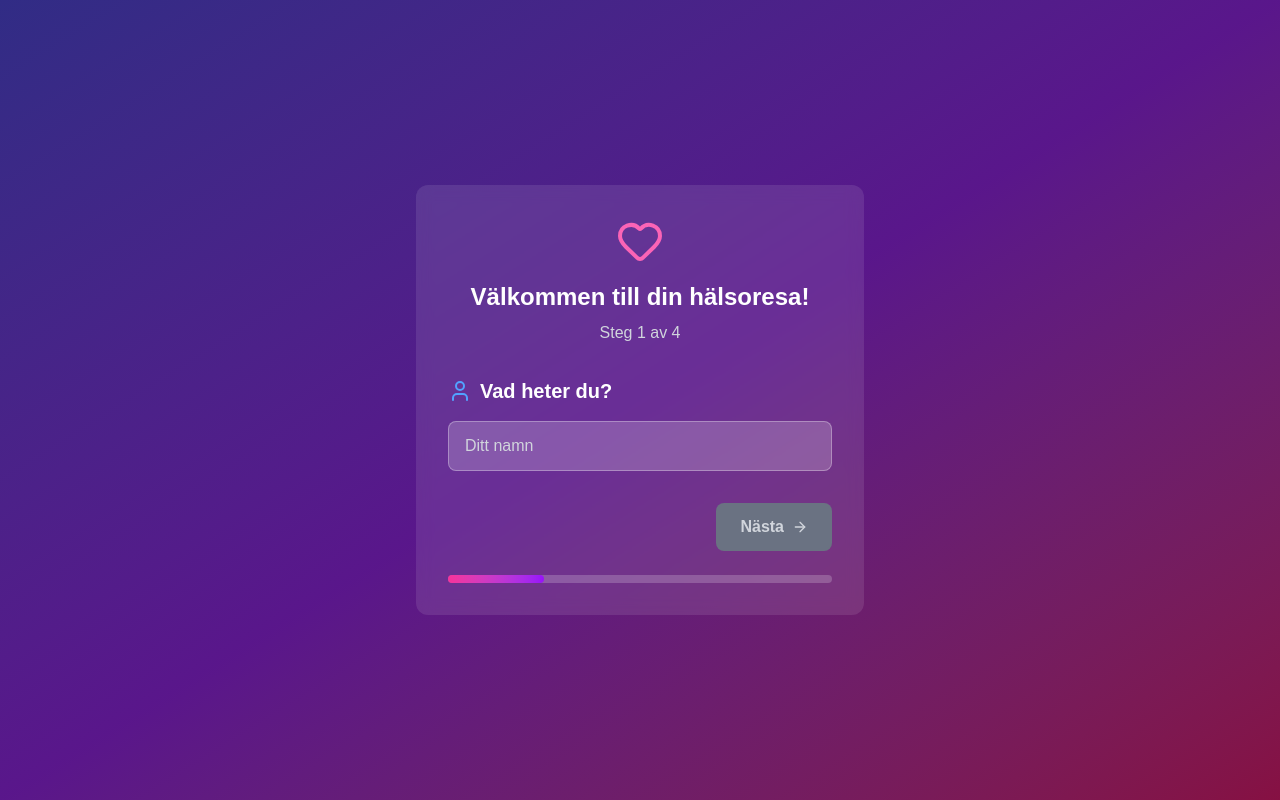
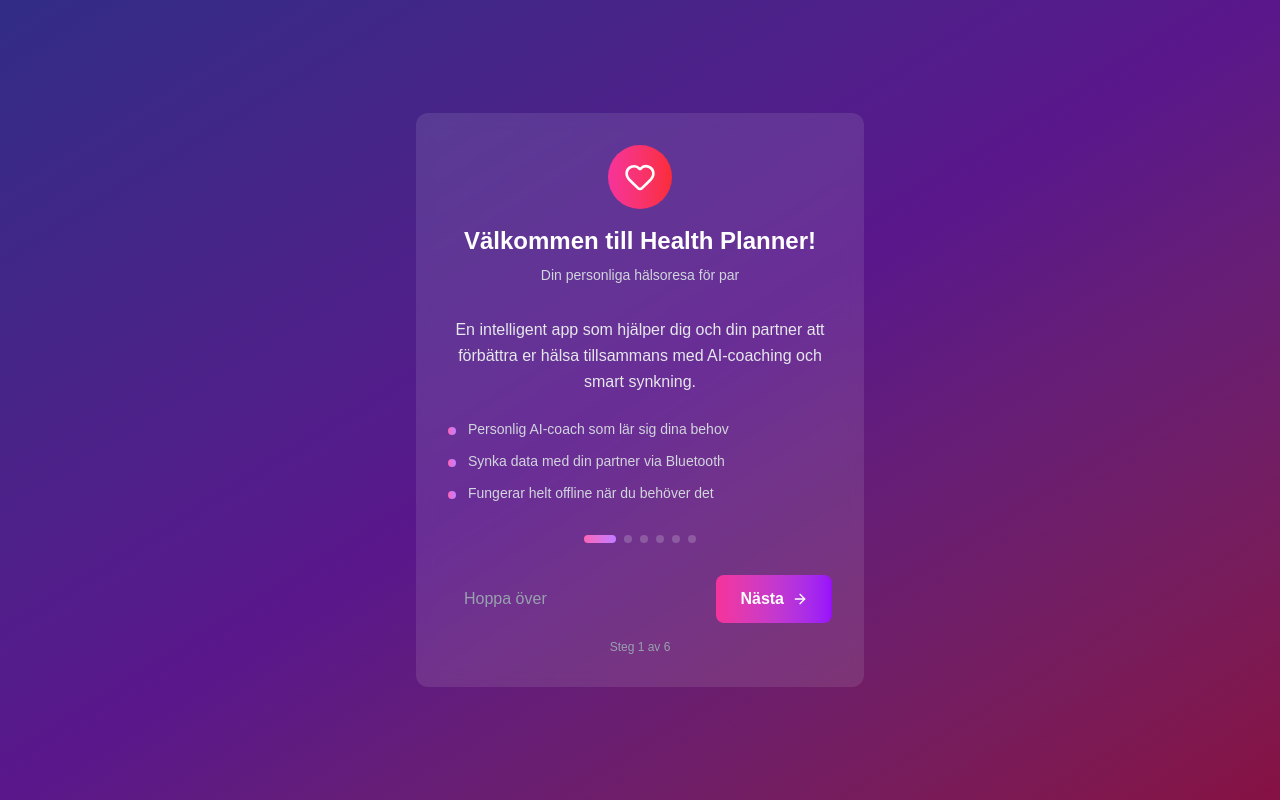
Before and after one commit to andreaskviby/health-planner, a Next.js app: page / in a window 1280 px wide. Built offline with nearby package versions, Linux system fonts and the light colour scheme.

Commit message:
Add comprehensive Laravel Forge deployment guide and Swedish onboarding tutorial
Co-authored-by: andreaskviby <1666004+andreaskviby@users.noreply.github.com>

```diff
--- a/src/app/page.tsx
+++ b/src/app/page.tsx
@@ -4,12 +4,14 @@ import { useState, useEffect } from 'react';
 import { Heart, Bluetooth } from 'lucide-react';
 import { useBluetooth } from '@/hooks/useBluetooth';
 import ProfileSetup from '@/components/ProfileSetup';
+import WelcomeTutorial from '@/components/WelcomeTutorial';
 import Dashboard from '@/components/Dashboard';
 import { storage } from '@/lib/storage';
-import { UserProfile } from '@/lib/types';
+import { UserProfile, AppSettings } from '@/lib/types';
 
 export default function Home() {
   const [currentUser, setCurrentUser] = useState<UserProfile | null>(null);
+  const [hasSeenTutorial, setHasSeenTutorial] = useState(false);
   const [isLoading, setIsLoading] = useState(true);
   const { bluetoothState, enterHuggingMode } = useBluetooth();
 
@@ -17,6 +19,14 @@ export default function Home() {
     async function loadUser() {
       try {
         await storage.init();
+
+        // Check if user has seen tutorial
+        const settings = await storage.get<AppSettings>('appSettings', 'tutorial');
+        if (settings?.hasSeenTutorial) {
+          setHasSeenTutorial(true);
+        }
+
+        // Load user profile
         const users = await storage.getAll<UserProfile>('userProfiles');
         if (users.length > 0) {
           setCurrentUser(users[0]);
@@ -30,6 +40,29 @@ export default function Home() {
     loadUser();
   }, []);
 
+  const handleTutorialComplete = async () => {
+    try {
+      // Mark tutorial as seen
+      await storage.store('appSettings', {
+        id: 'tutorial',
+        hasSeenTutorial: true
+      });
+      setHasSeenTutorial(true);
+    } catch (error) {
+      console.error('Error saving tutorial completion:', error);
+      // Still proceed if storage fails
+      setHasSeenTutorial(true);
+    }
+  };
+
+  const handleProfileComplete = async (profile: UserProfile) => {
+    setCurrentUser(profile);
+    // If user just completed profile setup, mark tutorial as seen too
+    if (!hasSeenTutorial) {
+      await handleTutorialComplete();
+    }
+  };
+
   if (isLoading) {
     return (
       <div className="min-h-screen flex items-center justify-center bg-gradient-to-br from-indigo-900 via-purple-900 to-pink-900">
@@ -41,8 +74,13 @@ export default function Home() {
     );
   }
 
+  // Show tutorial for new users
+  if (!hasSeenTutorial && !currentUser) {
+    return <WelcomeTutorial onComplete={handleTutorialComplete} />;
+  }
+
   if (!currentUser) {
-    return <ProfileSetup onComplete={setCurrentUser} />;
+    return <ProfileSetup onComplete={handleProfileComplete} />;
   }
 
   if (bluetoothState.isHuggingMode) {
--- /dev/null
+++ b/src/components/WelcomeTutorial.tsx
@@ -0,0 +1,221 @@
+'use client';
+
+import { useState } from 'react';
+import {
+  Heart,
+  Brain,
+  Utensils,
+  Calendar,
+  Smartphone,
+  ArrowRight,
+  ArrowLeft,
+  Star,
+  Users
+} from 'lucide-react';
+
+interface WelcomeTutorialProps {
+  onComplete: () => void;
+}
+
+const tutorialSteps = [
+  {
+    id: 1,
+    icon: Heart,
+    title: "Välkommen till Health Planner!",
+    subtitle: "Din personliga hälsoresa för par",
+    description: "En intelligent app som hjälper dig och din partner att förbättra er hälsa tillsammans med AI-coaching och smart synkning.",
+    features: [
+      "Personlig AI-coach som lär sig dina behov",
+      "Synka data med din partner via Bluetooth",
+      "Fungerar helt offline när du behöver det"
+    ],
+    color: "from-pink-500 to-red-500"
+  },
+  {
+    id: 2,
+    icon: Brain,
+    title: "AI-driven Personlig Coaching",
+    subtitle: "Intelligent hälsoplaner just för dig",
+    description: "Vår AI skapar personliga hälsoplaner baserat på dina mål, livsstil och dagliga check-ins. Ju mer du använder appen, desto smartare blir den.",
+    features: [
+      "Skräddarsydda tränings- och kostråd",
+      "Dagliga motiverande meddelanden",
+      "Anpassar sig efter dina framsteg"
+    ],
+    color: "from-blue-500 to-purple-500"
+  },
+  {
+    id: 3,
+    icon: Users,
+    title: "Kramar Mode - Par-synkning",
+    subtitle: "Dela er hälsoresa tillsammans",
+    description: "Med 'Kramar Mode' kan du och din partner synka data säkert via Bluetooth. Håll bara era enheter nära varandra och data delas lokalt mellan er.",
+    features: [
+      "Säker lokal synkning (inga servrar)",
+      "Dela framsteg och motivation",
+      "Stötta varandra på resan"
+    ],
+    color: "from-pink-500 to-purple-500"
+  },
+  {
+    id: 4,
+    icon: Calendar,
+    title: "Dagliga Check-ins",
+    subtitle: "Följ din utveckling dag för dag",
+    description: "Registrera ditt humör, energi och aktiviteter varje dag. AI:n använder denna data för att ge dig bättre råd och anpassa din hälsoplan.",
+    features: [
+      "Morgon- och kvällscheck-ins",
+      "Spåra humör, energi och sömnkvalitet",
+      "Visualisera dina framsteg över tid"
+    ],
+    color: "from-green-500 to-teal-500"
+  },
+  {
+    id: 5,
+    icon: Utensils,
+    title: "Smart Matplanering",
+    subtitle: "AI-genererade recept och måltidsförslag",
+    description: "Skapa dina matpreferenser och få personliga receptförslag från AI:n. Säg vad du gillar, ogillar eller äter ibland för bästa resultat.",
+    features: [
+      "Personliga receptförslag",
+      "Näringsberäkningar inkluderade",
+      "Anpassat efter dina allergier och preferenser"
+    ],
+    color: "from-orange-500 to-yellow-500"
+  },
+  {
+    id: 6,
+    icon: Smartphone,
+    title: "Installera som App",
+    subtitle: "Bästa upplevelsen som PWA",
+    description: "För optimal prestanda, installera Health Planner som en app på din telefon eller dator. Den fungerar offline och ger dig notifikationer.",
+    features: [
+      "Fungerar offline när du behöver",
+      "Snabbare laddning och bättre prestanda",
+      "Notifikationer för dina check-ins"
+    ],
+    color: "from-indigo-500 to-blue-500"
+  }
+];
+
+export default function WelcomeTutorial({ onComplete }: WelcomeTutorialProps) {
+  const [currentStep, setCurrentStep] = useState(0);
+
+  const currentStepData = tutorialSteps[currentStep];
+  const IconComponent = currentStepData.icon;
+
+  const nextStep = () => {
+    if (currentStep < tutorialSteps.length - 1) {
+      setCurrentStep(currentStep + 1);
+    } else {
+      onComplete();
+    }
+  };
+
+  const previousStep = () => {
+    if (currentStep > 0) {
+      setCurrentStep(currentStep - 1);
+    }
+  };
+
+  const skipTutorial = () => {
+    onComplete();
+  };
+
+  return (
+    <div className="min-h-screen bg-gradient-to-br from-indigo-900 via-purple-900 to-pink-900 flex items-center justify-center p-4">
+      <div className="bg-white/10 backdrop-blur-sm rounded-xl p-8 max-w-md w-full">
+        {/* Header */}
+        <div className="text-center mb-8">
+          <div className={`w-16 h-16 mx-auto mb-4 rounded-full bg-gradient-to-r ${currentStepData.color} flex items-center justify-center`}>
+            <IconComponent className="w-8 h-8 text-white" />
+          </div>
+          <h1 className="text-2xl font-bold text-white mb-2">{currentStepData.title}</h1>
+          <p className="text-gray-300 text-sm">{currentStepData.subtitle}</p>
+        </div>
+
+        {/* Content */}
+        <div className="space-y-6 mb-8">
+          <p className="text-gray-200 text-center leading-relaxed">
+            {currentStepData.description}
+          </p>
+
+          <div className="space-y-3">
+            {currentStepData.features.map((feature, index) => (
+              <div key={index} className="flex items-start space-x-3">
+                <div className="w-2 h-2 rounded-full bg-gradient-to-r from-pink-400 to-purple-400 mt-2 flex-shrink-0"></div>
+                <p className="text-gray-300 text-sm">{feature}</p>
+              </div>
+            ))}
+          </div>
+        </div>
+
+        {/* Progress Indicators */}
+        <div className="flex justify-center space-x-2 mb-8">
+          {tutorialSteps.map((_, index) => (
+            <div
+              key={index}
+              className={`w-2 h-2 rounded-full transition-all duration-300 ${
+                index === currentStep
+                  ? 'bg-gradient-to-r from-pink-400 to-purple-400 w-8'
+                  : index < currentStep
+                  ? 'bg-green-400'
+                  : 'bg-white/20'
+              }`}
+            />
+          ))}
+        </div>
+
+        {/* Navigation */}
+        <div className="flex justify-between items-center">
+          <div>
+            {currentStep > 0 ? (
+              <button
+                onClick={previousStep}
+                className="flex items-center px-4 py-2 rounded-lg bg-white/20 text-white hover:bg-white/30 transition-all"
+              >
+                <ArrowLeft className="w-4 h-4 mr-2" />
+                Tillbaka
+              </button>
+            ) : (
+              <button
+                onClick={skipTutorial}
+                className="px-4 py-2 text-gray-400 hover:text-white transition-all"
+              >
+                Hoppa över
+              </button>
+            )}
+          </div>
+
+          <button
+            onClick={nextStep}
+            className="flex items-center px-6 py-3 rounded-lg bg-gradient-to-r from-pink-500 to-purple-600 hover:from-pink-600 hover:to-purple-700 text-white font-semibold transition-all"
+          >
+            {currentStep === tutorialSteps.length - 1 ? 'Kom igång!' : 'Nästa'}
+            <ArrowRight className="w-4 h-4 ml-2" />
+          </button>
+        </div>
+
+        {/* Special call-to-action for last step */}
+        {currentStep === tutorialSteps.length - 1 && (
+          <div className="mt-6 p-4 bg-gradient-to-r from-green-500/20 to-teal-500/20 rounded-lg border border-green-400/30">
+            <div className="flex items-center justify-center space-x-2 mb-2">
+              <Star className="w-4 h-4 text-yellow-400" />
+              <p className="text-green-300 font-semibold text-sm">Tips för bästa upplevelse</p>
+            </div>
+            <p className="text-gray-300 text-xs text-center">
+              Tryck på &ldquo;Lägg till på startskärm&rdquo; i din webbläsare för att installera appen!
+            </p>
+          </div>
+        )}
+
+        {/* Step counter */}
+        <div className="mt-4 text-center">
+          <p className="text-gray-400 text-xs">
+            Steg {currentStep + 1} av {tutorialSteps.length}
+          </p>
+        </div>
+      </div>
+    </div>
+  );
+}
--- a/src/lib/storage.ts
+++ b/src/lib/storage.ts
@@ -45,6 +45,11 @@ class IndexedDBStorage {
           const checkInsStore = db.createObjectStore('dailyCheckIns', { keyPath: 'id' });
           checkInsStore.createIndex('userId', 'userId');
           checkInsStore.createIndex('date', 'date');
+        }
+
+        // App settings store
+        if (!db.objectStoreNames.contains('appSettings')) {
+          db.createObjectStore('appSettings', { keyPath: 'id' });
         }
       };
     });
--- a/src/lib/types.ts
+++ b/src/lib/types.ts
@@ -8,6 +8,7 @@ export interface UserProfile {
   age: number;
   goals: string[];
   lifestyle: string[];
+  hasSeenTutorial?: boolean;
 }
 
 export interface Partner {
@@ -49,3 +50,8 @@ export interface BluetoothSync {
   partnerDevice: BluetoothDevice | null;
   isConnected: boolean;
 }
+
+export interface AppSettings {
+  hasSeenTutorial: boolean;
+  userId?: string;
+}
```
Also changed, not shown: public/sw.js, 2 other files (tests, documents, lock files or other folders).
